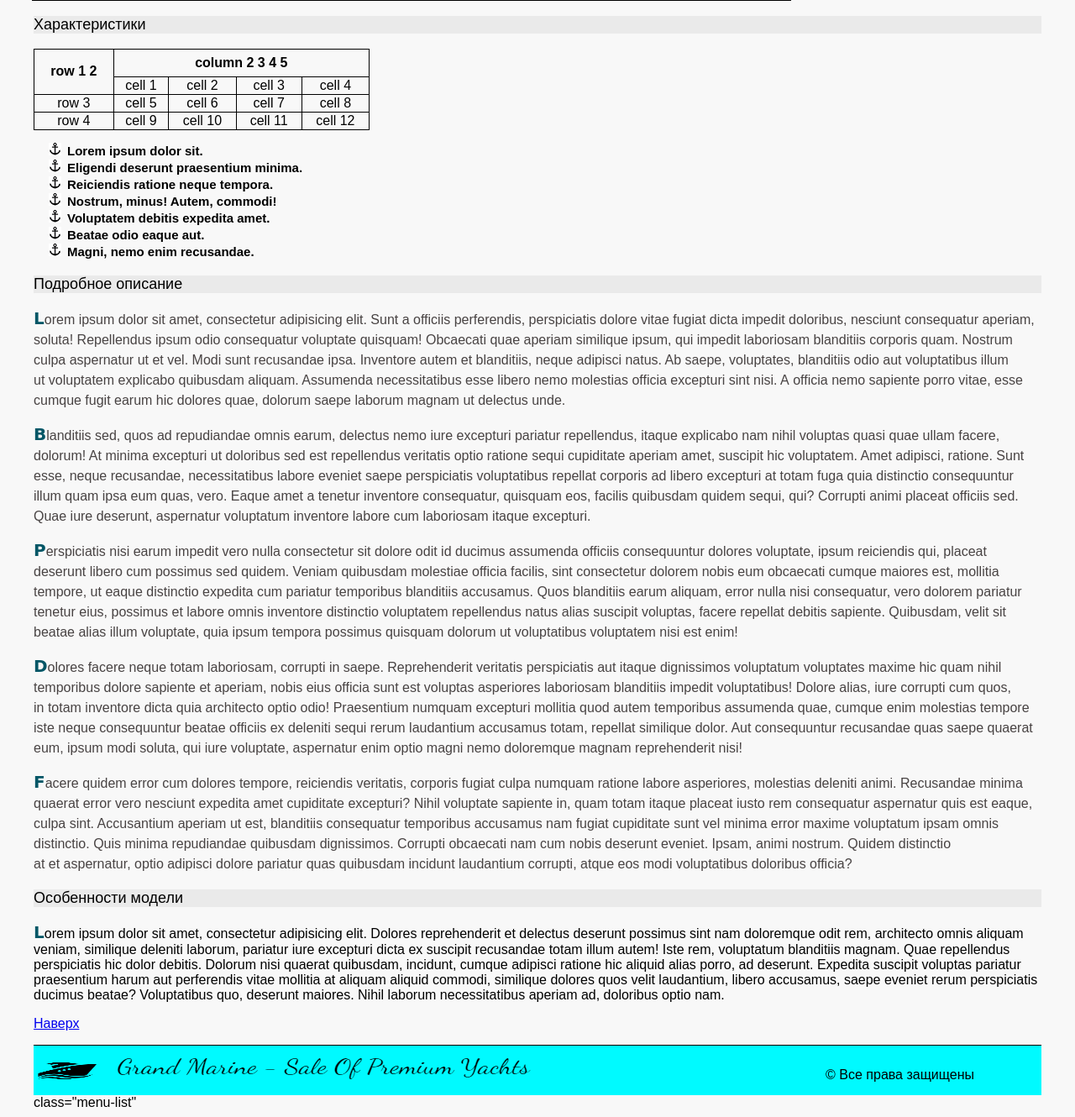
After one commit to denis-volkov/geekshop2, a Django app: template mainapp/templates/mainapp/products/Benetti Veloce 140.html in a window 1280 px wide. The commit adds this page. Shown: the part 952-2282 px from the top of the page at 84% size. Run offline with Django 3.2, Linux system fonts and the light colour scheme; the template is opened without the code that fills it, so the values that code supplies are empty.

Commit message:
Поправить ссылки в html файлах с учётом новой структуры папок

```diff
--- /dev/null
+++ b/mainapp/templates/mainapp/products/Benetti Veloce 140.html
@@ -0,0 +1,79 @@
+<!DOCTYPE html>
+<html>
+
+<head>
+    <meta charset="UTF-8">
+    <title>Benetti Veloce 140</title>
+    <link rel="stylesheet" type="text/css" href="../style.css">
+</head>
+
+<body>
+    <div class="container">
+        <div class="header">
+            <a href="../index.html"><img class="logo" src="../img/logo.png" alt="Logo"></a>
+            <ul class="menu">
+                <li class="menu-list"><a class="menu-link" href="../index.html">Главная</a></li>
+                <li class="menu-list"><a class="menu-link" href="catalog.html">Каталог</a></li>
+                <li class="menu-list"><a class="menu-link" href="../contacts.html">Контакты</a></li>
+            </ul>
+        </div>
+        <h2>Benetti Veloce 140</h2>
+        <h3 class="product_page_h3">Описание</h3>
+        <a href="Benetti Veloce 140.jpg" target="_blank"><img class="img_product" src="Benetti Veloce 140.jpg" alt="Яхта Benetti Veloce 140" title="Яхта Benetti Veloce 140"></a>
+        <p class="text_description_brief">Lorem ipsum dolor sit amet, consectetur adipisicing elit. Laboriosam dicta a&nbsp;voluptas iste nulla nihil possimus nesciunt adipisci eveniet, ex&nbsp;nam similique harum magnam reprehenderit, doloribus, consectetur&nbsp;ut! Modi corporis
+            ut&nbsp;doloremque deserunt non quidem quis, temporibus ex&nbsp;blanditiis maiores ducimus odit, ipsa dolor explicabo quibusdam, voluptates veniam dignissimos animi. Expedita sed incidunt dolore, in&nbsp;totam laboriosam molestias libero,
+            iusto.</p>
+        <button class="button_buy" type="button"><b>Купить</b></button>
+        <h3 class="product_page_h3">Характеристики</h3>
+        <table class="product_table">
+            <tr>
+                <th class="product_td" rowspan="2">row 1 2</th>
+                <th class="product_td product_th" colspan="4">column 2 3 4 5</th>
+            </tr>
+            <tr>
+                <td class="product_td">cell 1</td>
+                <td class="product_td">cell 2</td>
+                <td class="product_td">cell 3</td>
+                <td class="product_td">cell 4</td>
+            </tr>
+            <tr>
+                <td class="product_td">row 3</td>
+                <td class="product_td">cell 5</td>
+                <td class="product_td">cell 6</td>
+                <td class="product_td">cell 7</td>
+                <td class="product_td">cell 8</td>
+            </tr>
+            <tr>
+                <td class="product_td">row 4</td>
+                <td class="product_td">cell 9</td>
+                <td class="product_td">cell 10</td>
+                <td class="product_td">cell 11</td>
+                <td class="product_td">cell 12</td>
+            </tr>
+        </table>
+        <ul class="characteristics">
+            <li>Lorem ipsum dolor sit.</li>
+            <li>Eligendi deserunt praesentium minima.</li>
+            <li>Reiciendis ratione neque tempora.</li>
+            <li>Nostrum, minus! Autem, commodi!</li>
+            <li>Voluptatem debitis expedita amet.</li>
+            <li>Beatae odio eaque aut.</li>
+            <li>Magni, nemo enim recusandae.</li>
+        </ul>
+        <h3 class="product_page_h3">Подробное описание</h3>
+        <p class="text_description_detailed">Lorem ipsum dolor sit amet, consectetur adipisicing elit. Sunt a&nbsp;officiis perferendis, perspiciatis dolore vitae fugiat dicta impedit doloribus, nesciunt consequatur aperiam, soluta! Repellendus ipsum odio consequatur voluptate quisquam! Obcaecati quae aperiam similique ipsum, qui impedit laboriosam blanditiis corporis quam. Nostrum culpa aspernatur ut&nbsp;et&nbsp;vel. Modi sunt recusandae ipsa. Inventore autem et&nbsp;blanditiis, neque adipisci natus. Ab&nbsp;saepe, voluptates, blanditiis odio aut voluptatibus illum ut&nbsp;voluptatem explicabo quibusdam aliquam. Assumenda necessitatibus esse libero nemo molestias officia excepturi sint nisi. A&nbsp;officia nemo sapiente porro vitae, esse cumque fugit earum hic dolores quae, dolorum saepe laborum magnam ut&nbsp;delectus unde.</p>
+        <p class="text_description_detailed">Blanditiis sed, quos ad&nbsp;repudiandae omnis earum, delectus nemo iure excepturi pariatur repellendus, itaque explicabo nam nihil voluptas quasi quae ullam facere, dolorum! At&nbsp;minima excepturi ut&nbsp;doloribus sed est repellendus veritatis optio ratione sequi cupiditate aperiam amet, suscipit hic voluptatem. Amet adipisci, ratione. Sunt esse, neque recusandae, necessitatibus labore eveniet saepe perspiciatis voluptatibus repellat corporis ad&nbsp;libero excepturi at&nbsp;totam fuga quia distinctio consequuntur illum quam ipsa eum quas, vero. Eaque amet a&nbsp;tenetur inventore consequatur, quisquam eos, facilis quibusdam quidem sequi, qui? Corrupti animi placeat officiis sed. Quae iure deserunt, aspernatur voluptatum inventore labore cum laboriosam itaque excepturi.</p>
+        <p class="text_description_detailed">Perspiciatis nisi earum impedit vero nulla consectetur sit dolore odit id&nbsp;ducimus assumenda officiis consequuntur dolores voluptate, ipsum reiciendis qui, placeat deserunt libero cum possimus sed quidem. Veniam quibusdam molestiae officia facilis, sint consectetur dolorem nobis eum obcaecati cumque maiores est, mollitia tempore, ut&nbsp;eaque distinctio expedita cum pariatur temporibus blanditiis accusamus. Quos blanditiis earum aliquam, error nulla nisi consequatur, vero dolorem pariatur tenetur eius, possimus et&nbsp;labore omnis inventore distinctio voluptatem repellendus natus alias suscipit voluptas, facere repellat debitis sapiente. Quibusdam, velit sit beatae alias illum voluptate, quia ipsum tempora possimus quisquam dolorum ut&nbsp;voluptatibus voluptatem nisi est enim!</p>
+        <p class="text_description_detailed">Dolores facere neque totam laboriosam, corrupti in&nbsp;saepe. Reprehenderit veritatis perspiciatis aut itaque dignissimos voluptatum voluptates maxime hic quam nihil temporibus dolore sapiente et&nbsp;aperiam, nobis eius officia sunt est voluptas asperiores laboriosam blanditiis impedit voluptatibus! Dolore alias, iure corrupti cum quos, in&nbsp;totam inventore dicta quia architecto optio odio! Praesentium numquam excepturi mollitia quod autem temporibus assumenda quae, cumque enim molestias tempore iste neque consequuntur beatae officiis ex&nbsp;deleniti sequi rerum laudantium accusamus totam, repellat similique dolor. Aut consequuntur recusandae quas saepe quaerat eum, ipsum modi soluta, qui iure voluptate, aspernatur enim optio magni nemo doloremque magnam reprehenderit nisi!</p>
+        <p class="text_description_detailed">Facere quidem error cum dolores tempore, reiciendis veritatis, corporis fugiat culpa numquam ratione labore asperiores, molestias deleniti animi. Recusandae minima quaerat error vero nesciunt expedita amet cupiditate excepturi? Nihil voluptate sapiente&nbsp;in, quam totam itaque placeat iusto rem consequatur aspernatur quis est eaque, culpa sint. Accusantium aperiam ut&nbsp;est, blanditiis consequatur temporibus accusamus nam fugiat cupiditate sunt vel minima error maxime voluptatum ipsam omnis distinctio. Quis minima repudiandae quibusdam dignissimos. Corrupti obcaecati nam cum nobis deserunt eveniet. Ipsam, animi nostrum. Quidem distinctio at&nbsp;et&nbsp;aspernatur, optio adipisci dolore pariatur quas quibusdam incidunt laudantium corrupti, atque eos modi voluptatibus doloribus officia?</p>
+        <h3 class="product_page_h3">Особенности модели</h3>
+        <p class="text_description_features">Lorem ipsum dolor sit amet, consectetur adipisicing elit. Dolores reprehenderit et&nbsp;delectus deserunt possimus sint nam doloremque odit rem, architecto omnis aliquam veniam, similique deleniti laborum, pariatur iure excepturi dicta ex&nbsp;suscipit recusandae totam illum autem! Iste rem, voluptatum blanditiis magnam. Quae repellendus perspiciatis hic dolor debitis. Dolorum nisi quaerat quibusdam, incidunt, cumque adipisci ratione hic aliquid alias porro, ad&nbsp;deserunt. Expedita suscipit voluptas pariatur praesentium harum aut perferendis vitae mollitia at&nbsp;aliquam aliquid commodi, similique dolores quos velit laudantium, libero accusamus, saepe eveniet rerum perspiciatis ducimus beatae? Voluptatibus quo, deserunt maiores. Nihil laborum necessitatibus aperiam&nbsp;ad, doloribus optio nam.</p>
+        <p><a href="#top">Наверх</a></p>
+        <div class="footer">
+            <img class="img_footer" src="../img/yacht.png">
+            <p>&copy;&nbsp;Все права защищены</p>
+        </div> class="menu-list"
+    </div>
+</body>
+
+</html>
```
Also changed, not shown: mainapp/templates/mainapp/contact.html (+7 -6 lines), mainapp/templates/mainapp/index.html (+8 -7 lines), mainapp/templates/mainapp/products.html (+10 -9 lines), mainapp/templates/mainapp/products/Azimut 120SL.html (added, +79 -0 lines), mainapp/templates/mainapp/products/Azimut 80.html (added, +79 -0 lines).
